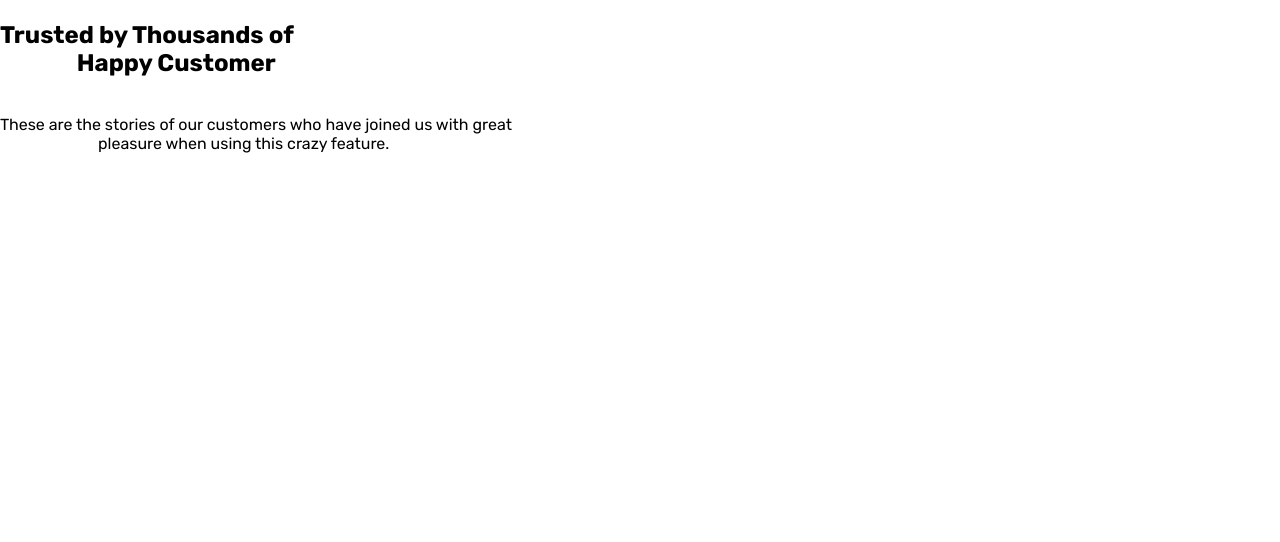
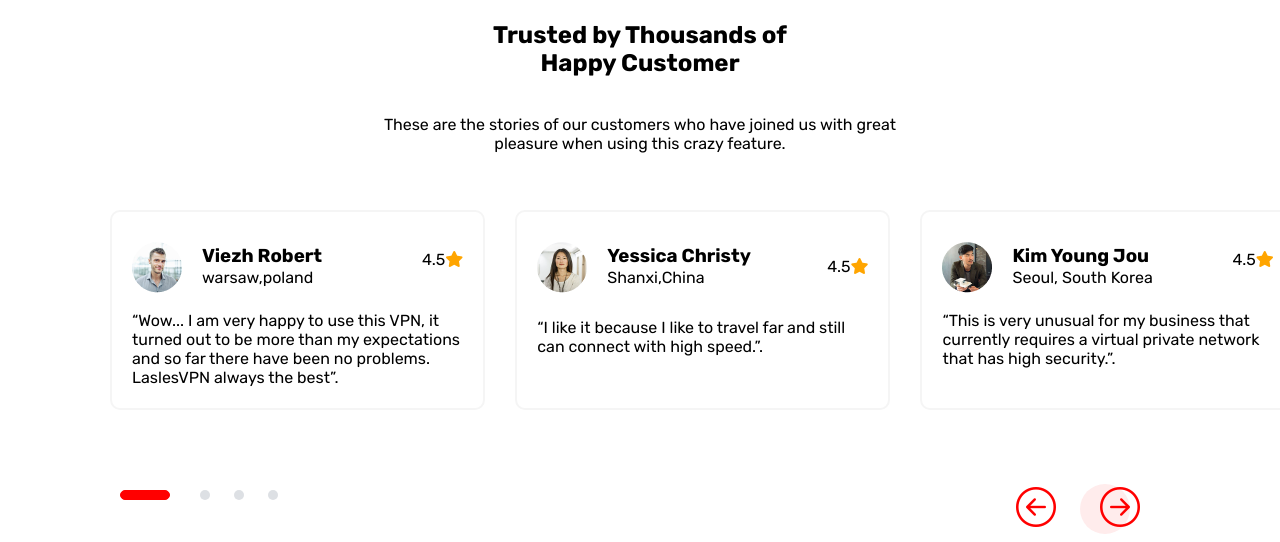
Before and after one commit to D-Venerable1/Freebies, a plain HTML site: page index.html in a window 1280 px wide. Shown: the part 3242-3784 px from the top of the page. Before the commit the page ends 3452 px from the top, so only its background shows below. Drawn offline with nearby package versions, Linux system fonts and the light colour scheme.

Commit message:
new changes

```diff
--- a/index.css
+++ b/index.css
@@ -82,15 +82,15 @@ margin-top: -190px;
 
 .icon-circle {
     display: inline-block;
-    width: 50px; /* Adjust the size as needed */
-    height: 50px; /* Adjust the size as needed */
-    line-height: 50px; /* Adjust the size as needed */
+    width: 50px;
+    height: 50px;
+    line-height: 50px;
     border-radius: 50%;
-    background-color: #FFECEC; /* Background color of the circle */
+    background-color: #FFECEC;
     text-align: center;
-    color: red; /* Icon color */
-    font-size: 15px; /* Adjust the icon size as needed */
-    margin: 10px; /* Space between circles */
+    color: red;
+    font-size: 15px;
+    margin: 10px;
 }
 .icon-div{
     margin-left: 100px;
@@ -199,3 +199,101 @@ justify-content: space-evenly;
     width: 1150px;
     margin-left: 100px;
 }
+.fourth-pre{
+    text-align: center;
+}
+.bottom-content{
+    display: flex;
+    justify-content: space-evenly;
+    margin-left: 80px;
+    justify-content: space-evenly;
+}
+#comment{
+    width: 500px;
+    height: 200px;
+    border: 2px solid whitesmoke;
+    padding: 20px 20px;
+    border-radius: 10px;
+    margin-left: 30px;
+}
+#comment i{
+    color: orange;
+}
+#comment img, #comment pre{
+    display: block;
+}
+#comment img{
+    margin-top: 10px;
+}
+#comment pre{
+    line-height: 7px;
+    margin-left: 70px;
+    margin-top: -40px;
+
+}
+#comment span{
+    margin-left: 220px;
+    margin-top: -40px;
+}
+#h-tag{
+    margin-left: 220px;
+    margin-top: -30px;
+}
+#y-tag{
+    margin-top: 30px;
+}
+#small-button{
+    width: 50px;
+    height: 10px;
+    border-radius: 10px;
+    background-color: red;
+    border: 1px solid red;
+    margin-top: 80px;
+    margin-left: 120px;
+}
+#small-circles{
+
+    display: inline-block;
+    width: 10px;
+    height: 10px;
+    line-height: 10px;
+    border-radius: 50%;
+    background-color: #DDE0E4;
+    text-align: center;
+    margin: 10px;
+
+}
+.small-circles-all{
+margin-left: 190px;
+margin-top: -20px;
+}
+.icons{
+    float: right;
+    margin-top: -30px;
+    margin-right: 150px;
+}
+.icons i{
+    font-size: 40px;
+    margin-left: 20px;
+}
+#icon-red{
+    background-color: white;
+    color: red;
+    border: red;
+}
+#icon-red-1{
+    background-color: #F53838;
+    /* color: white; */
+}
+#icon-red-1{
+    display: inline-block;
+    width: 50px;
+    height: 50px;
+    line-height: 50px;
+    border-radius: 50%;
+    background-color: #FFECEC;
+    text-align: center;
+    color: red;
+    font-size: 15px;
+    margin-left: 20px;
+}
--- a/index.html
+++ b/index.html
@@ -6,6 +6,7 @@
     <title>Document</title>
     <link rel="stylesheet" href="index.css">
     <link rel="preconnect" href="https://fonts.googleapis.com">
+    <link rel="stylesheet" href="https://cdnjs.cloudflare.com/ajax/libs/bootstrap-icons/1.10.5/font/bootstrap-icons.min.css">
 <link rel="preconnect" href="https://fonts.gstatic.com" crossorigin>
 <link href="https://fonts.googleapis.com/css2?family=Rubik:ital,wght@0,300..900;1,300..900&display=swap" rel="stylesheet">
 <link rel="stylesheet" href="https://cdnjs.cloudflare.com/ajax/libs/font-awesome/6.0.0-beta3/css/all.min.css">
@@ -139,12 +140,53 @@ of Fast VPN</pre>
     </pre>
     <img id="third-image" src="./images/Huge Global.png">
     <img id="fourth-image" src="./images/Sponsored.png">
-    <pre>
+    <pre class="fourth-pre">
         <h2>Trusted by Thousands of
-               Happy Customer</h2>
+Happy Customer</h2>
         <p>These are the stories of our customers who have joined us with great
-                         pleasure when using this crazy feature.
+pleasure when using this crazy feature.
         </p>
     </pre>
+    <div class="bottom-content">
+        <div id="comment">
+            <img src="./images/Ellipse 175.png">
+            <pre><h3>Viezh Robert</h3>
+              <p>warsaw,poland</p><p id="h-tag">4.5<i class="fa-solid fa-star"></i></p>
+            </pre>
+            <p id="y-tag">
+                “Wow... I am very happy to use this VPN,
+                it turned out to be more than my expectations and so far there have been no problems.
+                 LaslesVPN always the best”.
+            </p>
+        </div>
+        <div id="comment">
+            <img src="./images/Ellipse 175 (1).png">
+            <pre><h3>Yessica Christy</h3>
+                <p>Shanxi,China</p> <p id="h-tag">4.5<i class="fa-solid fa-star"></i></p>
+              </pre>
+              <p id="y-tag">
+                “I like it because I like to travel far and still can connect with high speed.”.
+              </p>
+        </div>
+        <div id="comment">
+            <img src="./images/Ellipse 175 (2).png">
+            <pre><h3>Kim Young Jou</h3>
+                <p>Seoul, South Korea</p><p id="h-tag">4.5<i class="fa-solid fa-star"></i></p>
+              </pre>
+              <p id="y-tag">
+                “This is very unusual for my business that currently requires a virtual private network that has high security.”.
+              </p>
+        </div>
+    </div>
+    <p id="small-button"></p>
+<div class="small-circles-all">
+    <div id="small-circles"></div>
+    <div id="small-circles"></div>
+    <div id="small-circles"></div>
+</div>
+<div class="icons">
+    <i class="bi bi-arrow-left-circle" id="icon-red"></i>
+    <div id="icon-red-1"><i class="bi bi-arrow-right-circle" style="margin-right: 20px;"></i></div>
+</div>
 </body>
 </html>
```
